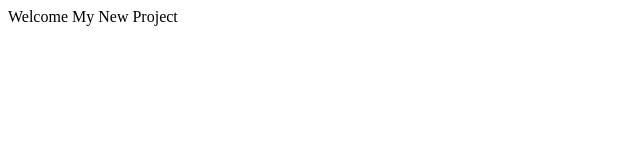
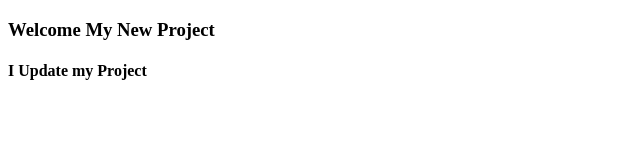
Before and after one commit to manikantagullapudi/demo1, a plain HTML site: page index.html in a window 1280 px wide. Shown: the whole page, without its empty margins (0-640 px from the left). Drawn offline with Linux system fonts and the light colour scheme.

Commit message:
version-2

```diff
--- a/index.html
+++ b/index.html
@@ -6,6 +6,7 @@
     <title>Document</title>
 </head>
 <body>
-    <p3>Welcome My New Project</p3>
+    <h3>Welcome My New Project</h3>
+    <h4>I Update my Project</h4>
 </body>
 </html>
```
